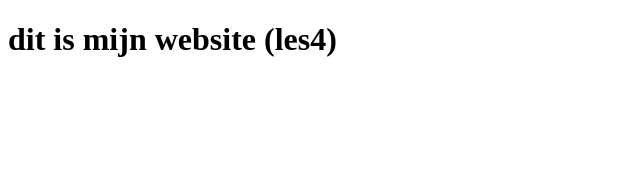
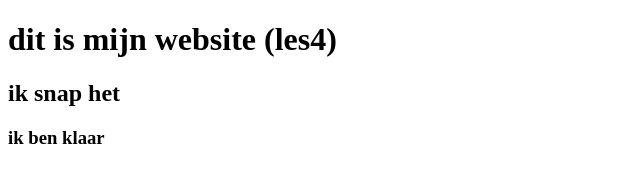
Before and after one commit to TyroneD08/les4, a plain HTML site: page index.html in a window 1280 px wide. Shown: the whole page, without its empty margins (0-640 px from the left). Drawn offline with Linux system fonts and the light colour scheme.

Commit message:
ik ben klaar les4

```diff
--- a/index.html
+++ b/index.html
@@ -7,5 +7,7 @@
 </head>
 <body>
     <h1>dit is mijn website (les4)</h1>
+<h2>ik snap het</h2>
+<h3>ik ben klaar</h3>
 </body>
 </html>
```
Also changed, not shown: download1.jpg (added).
